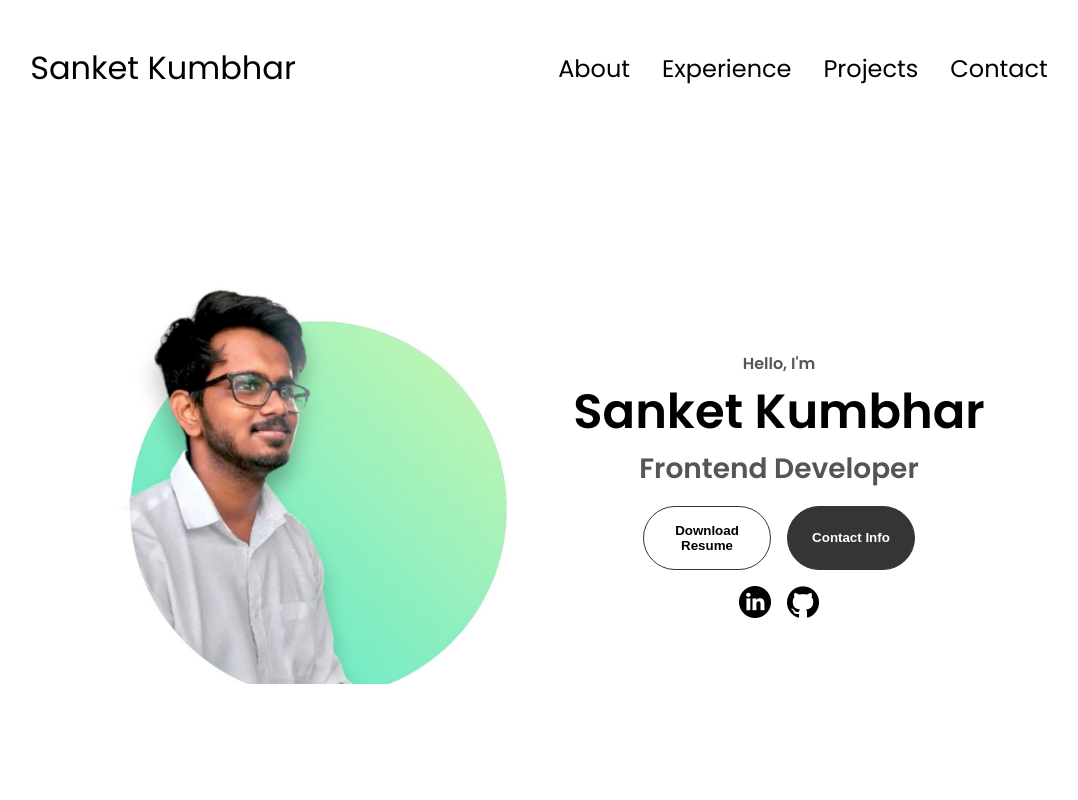
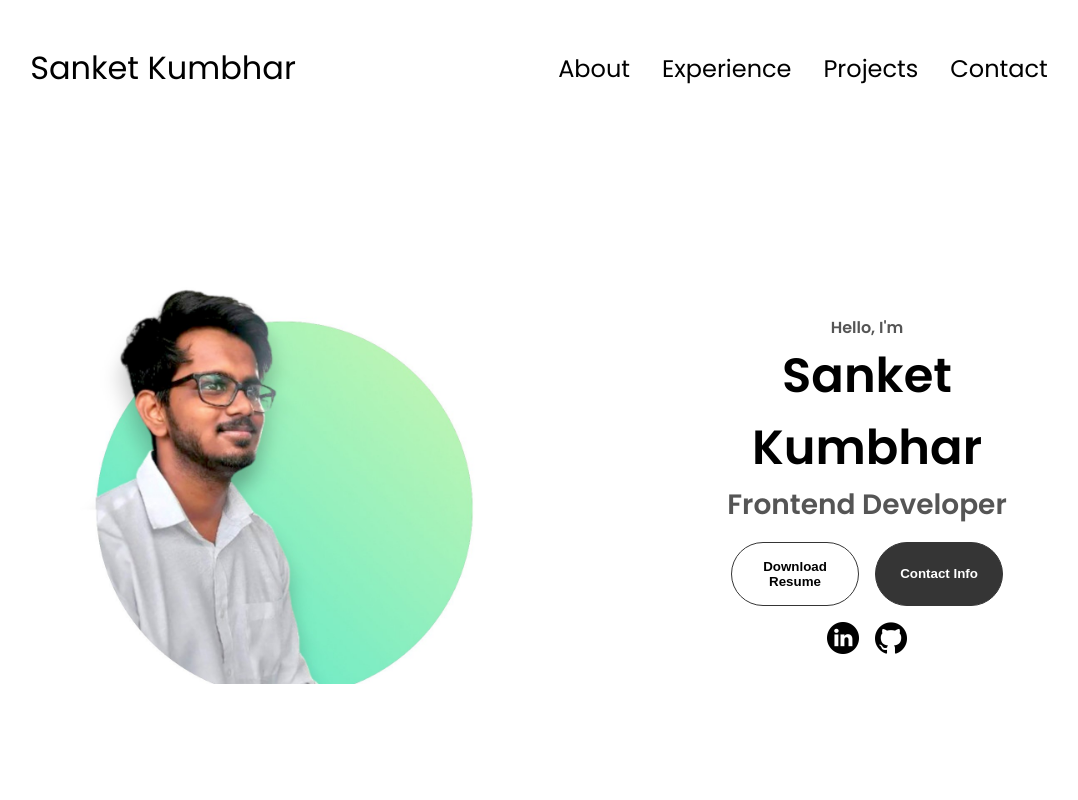
Before and after one commit to Sanket3212/portfolio, a plain HTML site: page index.html in a window 1280 px wide. Shown: the top 800 px of the page, without its empty margins (101-1179 px from the left). Drawn offline with Linux system fonts and the light colour scheme.

Commit message:
Update style.css

```diff
--- a/style.css
+++ b/style.css
@@ -165,7 +165,7 @@ section {
 #profile {
   display: flex;
   justify-content: center;
-  gap: 5rem;
+  gap: 16rem;
   height: 80vh;
 }
 
```
